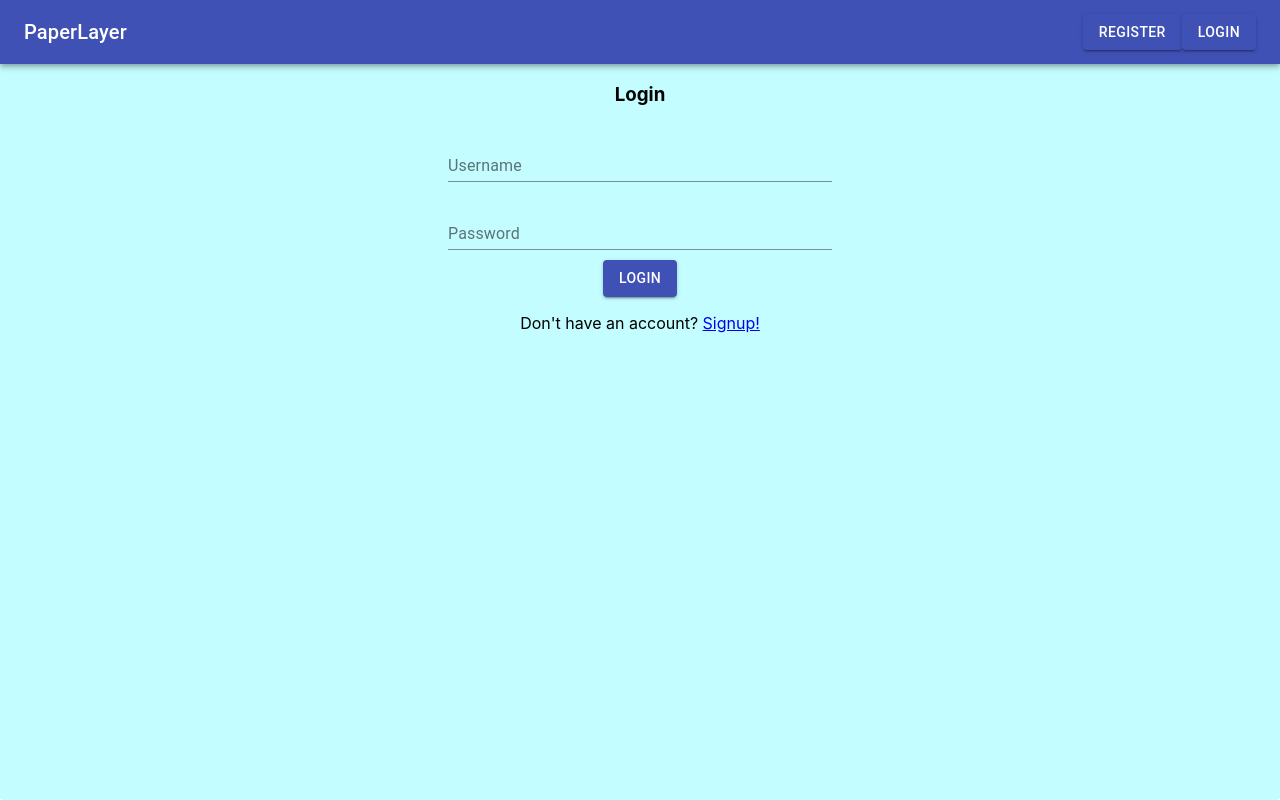
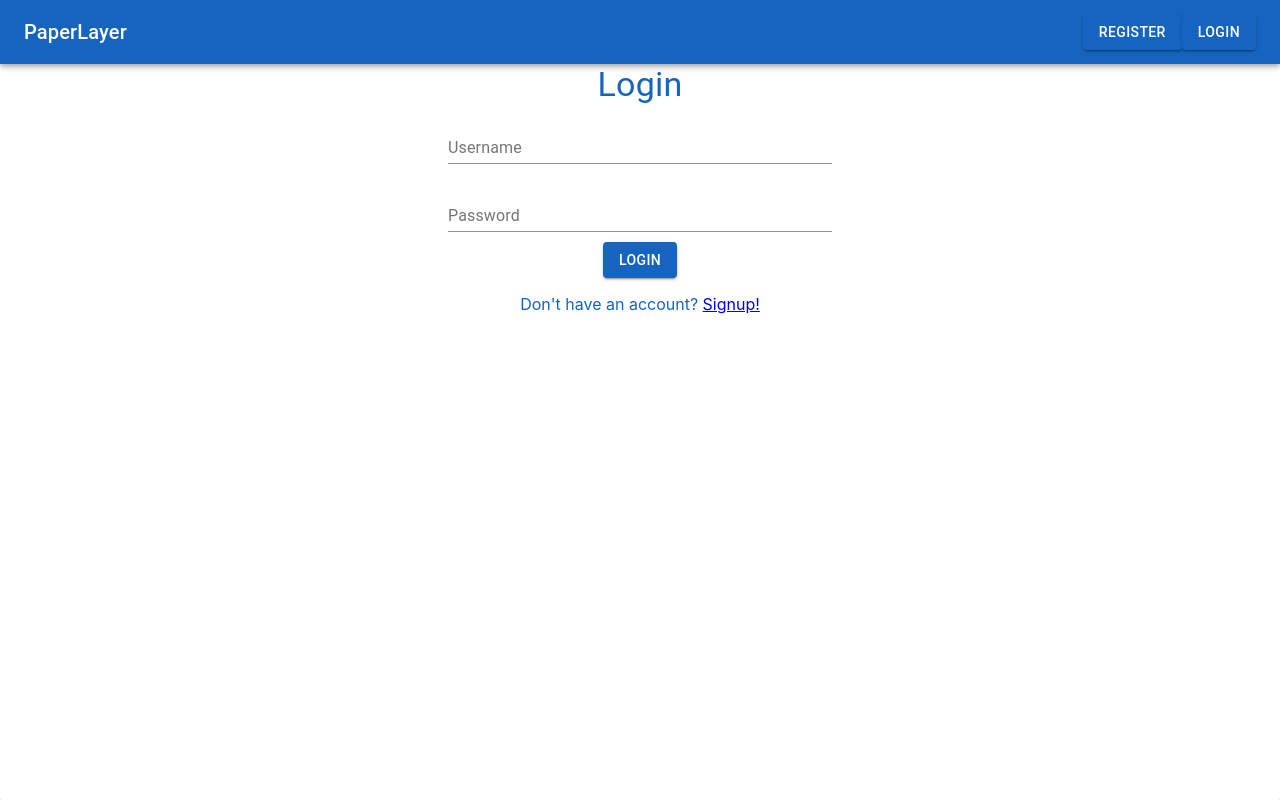
Before and after one commit to bounswe/bounswe2020group3, a React (Create React App) app in the folder front-end/: page /login in a window 1280 px wide. Built offline with nearby package versions, Linux system fonts and the light colour scheme.

Commit message:
Themes configured and added to project

```diff
--- a/front-end/src/App.js
+++ b/front-end/src/App.js
@@ -5,11 +5,14 @@ import LoginPage from "./Views/LoginPage";
 import { Switch, Route, BrowserRouter } from "react-router-dom";
 import config from "./config";
 import { AuthenticatedRoute } from './Components/Auth/Authenticate';
+import { ThemeProvider } from '@material-ui/core/styles';
+import { theme } from "./Common/ColorTheme";
 import history from "./history";
 
 function App() {
   return (
     <div className="App">
+      <ThemeProvider theme={theme}>
         <BrowserRouter history={history}>
           <Switch>
             <Route exact path="/" component={HomePage} />
@@ -20,7 +23,7 @@ function App() {
             <AuthenticatedRoute path="/paperapi" component={LoginPage} />
           </Switch>
         </BrowserRouter>
-
+      </ThemeProvider>
     </div>
   );
 }
--- a/front-end/src/Views/LoginPage.js
+++ b/front-end/src/Views/LoginPage.js
@@ -5,12 +5,11 @@ import { styled } from '@material-ui/core';
 import Button from '@material-ui/core/Button';
 import TextField from '@material-ui/core/TextField';
 import Box from '@material-ui/core/Box';
+import Typography from "@material-ui/core/Typography";
 import AlertTypes from '../Common/AlertTypes.json';
 import CustomSnackbar from '../Components/CustomSnackbar/CustomSnackbar';
 import PrimarySearchAppBar from '../Components/TopBar/PrimarySearchAppBar';
 import { setCookie } from '../Components/Auth/Authenticate';
-import { theme } from "../Common/ColorTheme";
-
 
 
 const Messages = {
@@ -21,9 +20,11 @@ const Messages = {
 }
 
 const Container = styled(Box)({
-    background: theme.palette.secondary.light,
+    background: "white",
     border: 0,
     borderRadius: 3,
+    boxShadow: '0 3px 5px 2px rgba(255, 105, 135, .3)',
+    color: 'white',
     height: "100vh",
     width: "100%",
     margin: "auto",
@@ -35,33 +36,42 @@ const Container = styled(Box)({
 });
 
 
-export default function LoginPage(props) {
-    const [username, setUsername] = React.useState("");
-    const  [password, setPassword] = React.useState("");
-    const [message, setMessage] = React.useState("");
-    const [messageType, setMessageType] = React.useState("");
-    const SnackbarRef = React.createRef();
+export default class LoginPage extends Component {
 
-
-const handleUsername = event => {
-    setUsername(event.target.value);
+    constructor(props) {
+        super(props);
+        this.SnackbarRef = React.createRef();
+        this.state = {
+            username: "",
+            password: "",
+            success: null,
+            message: "",
+            messageType: ""
+        }
+    }
+    handleUsername = event => {
+        this.setState({
+            username: event.target.value
+        })
     }
 
-
-const handlePassword = event => {
-    setPassword(event.target.value);
+    handlePassword = event => {
+        this.setState({
+            password: event.target.value
+        });
     };
 
-const handleSnackbarOpen = () => {
-    SnackbarRef.current.turnOnSnackbar();
+    handleSnackbarOpen = () => {
+        this.SnackbarRef.current.turnOnSnackbar();
     }
 
-const handleSubmit = (event) => {
+    handleSubmit = (event) => {
+        const { username, password } = this.state;
         event.preventDefault()
         if (username === "" || password === "") {
-        setMessage(Messages.emptyFieldError);
-        setMessageType(AlertTypes.Warning);
-        handleSnackbarOpen();
+            this.setState({ message: Messages.emptyFieldError, messageType: AlertTypes.Warning }, () => {
+                this.handleSnackbarOpen();
+            });
             return;
         }
         const user = {
@@ -73,36 +83,37 @@ const handleSubmit = (event) => {
             .then(res => {
                 console.log(res.data.token, "ASD")
                 let token = res.data.token;
-            setMessage(Messages.loginSuccess);
-            setMessageType(AlertTypes.Success);
+                this.setState({ success: true, message: Messages.loginSuccess, messageType: AlertTypes.Success }, () => {
                     setCookie(token);
-            handleSnackbarOpen();
+                    this.handleSnackbarOpen();
+                    setTimeout(() => { this.props.history.push(''); }, 1500);
+                });
                 console.log(res);
                 console.log(res.data);
             }, (error) => {
-            setMessage(Messages.loginSuccess);
-            setMessageType(AlertTypes.Success);
+                this.setState({ success: false, message: Messages.loginFail, messageType: AlertTypes.Error });
                 console.log(error);
             })
     }
 
 
-const goToRegister = () => {
-    props.history.push(config.Register_Path);
+    goToRegister = () => {
+        this.props.history.push(config.Register_Path);
     }
 
+    render() {
         return (
             <Container>
-        <PrimarySearchAppBar registerNav={goToRegister} />
-        <form className="" onSubmit={handleSubmit}>
-            <h3>Login</h3>
+                <PrimarySearchAppBar registerNav={this.goToRegister} />
+                <form className="" onSubmit={this.handleSubmit}>
+                    <Typography variant="h4" color="primary">Login</Typography>
                     <div className="">
                         <TextField
                             type="text"
                             error=""
                             id="standard-error-helper-text"
                             label="Username"
-                    onChange={handleUsername}
+                            onChange={this.handleUsername}
                             defaultValue=""
                             helperText=""
                         />
@@ -114,19 +125,20 @@ return (
                             error=""
                             id="standard-error-helper-text"
                             label="Password"
-                    onChange={handlePassword}
+                            onChange={this.handlePassword}
                             defaultValue=""
                             helperText=""
                         />
                     </div>
                     <Button type="submit" variant="contained" color="primary" className="">Login</Button>
-
-            <p className="">
+                    <p>
+                        <Typography variant='inherit' color="primary">
                             Don't have an account? <a href="/register">Signup!</a>
+                        </Typography>
                     </p>
                 </form>
-        <CustomSnackbar ref={SnackbarRef} OpenSnackbar={handleSnackbarOpen} type={messageType} message={message} />
-    </Container>)
-
+                <CustomSnackbar ref={this.SnackbarRef} OpenSnackbar={this.handleSnackbarOpening} type={this.state.messageType} message={this.state.message} />
+            </Container>);
+    }
 
 }
--- a/front-end/src/Views/RegistrationPage.js
+++ b/front-end/src/Views/RegistrationPage.js
@@ -15,7 +15,7 @@ import Typography from '@material-ui/core/Typography';
 const Messages = {
     emptyFieldError: "Please Fill All Areas!",
     registerSuccess: "Registration Successful! You'll be redirected to login.",
-    somethingWrong : "Something Went Wrong!",
+    somethingWrong: "Something Went Wrong!",
     emptyNameError: "Please enter your name and surname."
 
 }
@@ -92,21 +92,19 @@ export default class RegistrationPage extends Component {
     handleSubmit = (event) => {
         const { username, email, password, firstName, lastName, middleName } = this.state;
         event.preventDefault()
-        if (username === ""|| email === "" || password === "" )
-        {
+        if (username === "" || email === "" || password === "") {
             console.log("open")
 
-            this.setState({message: Messages.emptyFieldError, messageType:AlertTypes.Warning, password:""} , () => {
+            this.setState({ message: Messages.emptyFieldError, messageType: AlertTypes.Warning, password: "" }, () => {
                 this.handleSnackbarOpen();
             });
-            return ;
+            return;
         }
-        if (firstName === "" || lastName === "")
-        {
-            this.setState({message: Messages.emptyNameError, messageType:AlertTypes.Warning} , () => {
+        if (firstName === "" || lastName === "") {
+            this.setState({ message: Messages.emptyNameError, messageType: AlertTypes.Warning }, () => {
                 this.handleSnackbarOpen();
             });
-            return ;
+            return;
         }
         const user = {
             first_name: firstName,
@@ -130,7 +128,7 @@ export default class RegistrationPage extends Component {
 
 
             }, (error) => {
-                this.setState({ success: false, messageType:AlertTypes.Error, message: Messages.somethingWrong } , () =>{
+                this.setState({ success: false, messageType: AlertTypes.Error, message: Messages.somethingWrong }, () => {
                     this.handleSnackbarOpen();
                 });
                 console.log(error);
@@ -147,9 +145,9 @@ export default class RegistrationPage extends Component {
         console.log(theme.palette)
         return (
             <Container color="secondary">
-                  <PrimarySearchAppBar  loginNav={this.goToLogin}/>
+                <PrimarySearchAppBar loginNav={this.goToLogin} />
                 <form className="" onSubmit={this.handleSubmit}>
-                        <Typography variant="h5" color="textPrimary">Registration</Typography>
+                    <Typography variant="h5" color="primary">Registration</Typography>
                     <div className="">
                         <TextField
                             color="primary"
@@ -219,13 +217,15 @@ export default class RegistrationPage extends Component {
                         />
                     </div>
 
-                        <Button type="submit" variant="contained"  color="primary" className=""   /*style={{color: "#c3fdff", backgroundColor:"#90caf9"}}*/ >Register</Button>
+                    <Button type="submit" variant="contained" color="primary" className=""   /*style={{color: "#c3fdff", backgroundColor:"#90caf9"}}*/ >Register</Button>
 
                     <p className="">
+                        <Typography variant="inherit" color="primary">
                             Already registered? <a href="/login">Login.</a>
+                        </Typography>
                     </p>
                 </form>
-                    <CustomSnackbar ref={this.SnackbarRef} OpenSnackbar={this.handleSnackbarOpening} type={this.state.messageType} message={this.state.message}/>
+                <CustomSnackbar ref={this.SnackbarRef} OpenSnackbar={this.handleSnackbarOpening} type={this.state.messageType} message={this.state.message} />
             </Container>);
     }
 }
```
Lines whose indentation alone changed are shown as unchanged.
